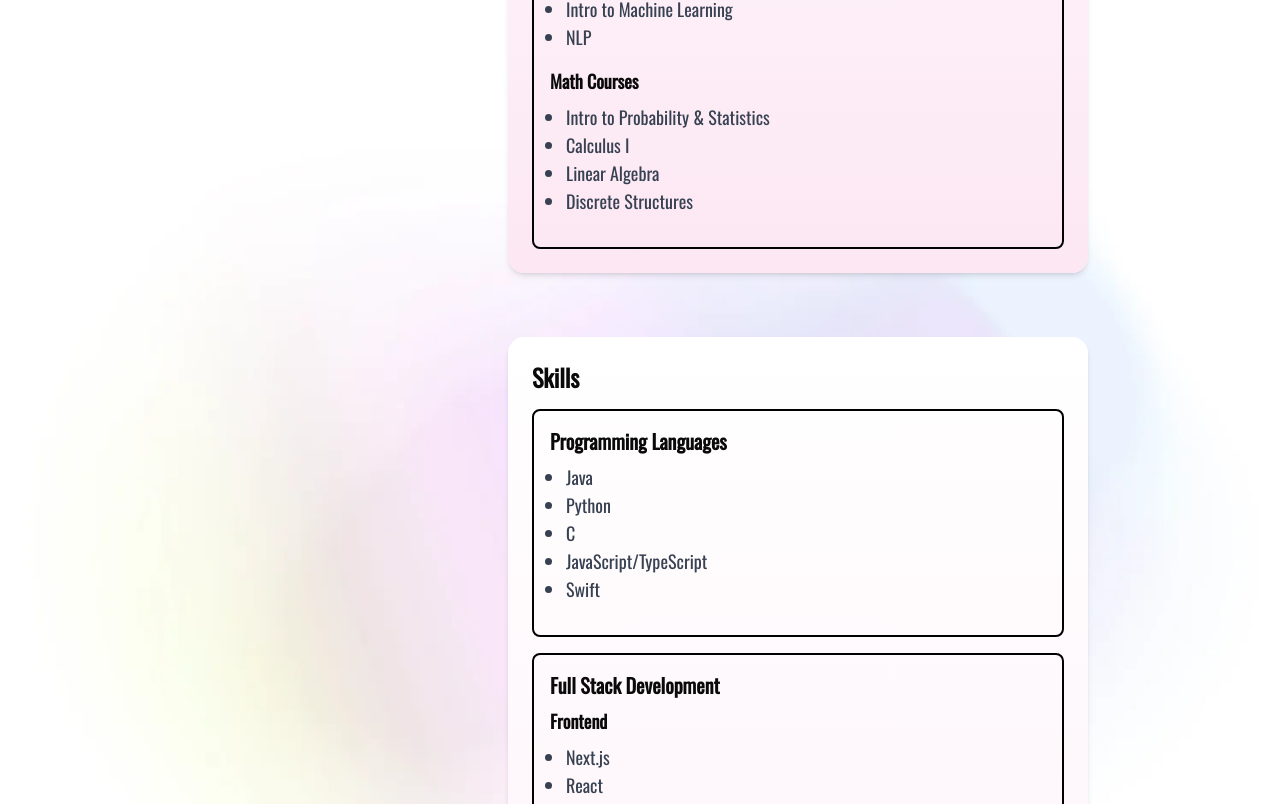
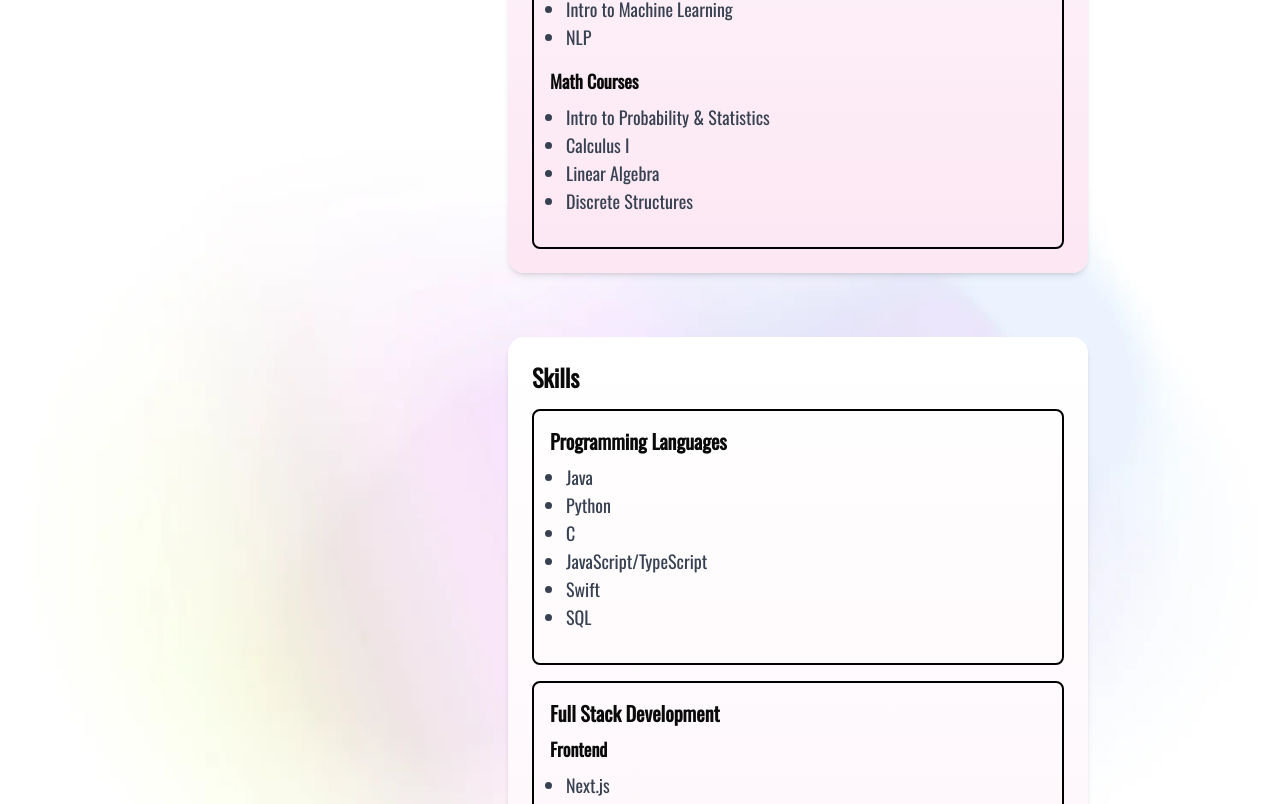
Before and after one commit to ykunus/MyPortfolio, a Next.js app: page / in a window 1280 px wide. Shown: the part 1993-2797 px from the top of the page. Built offline with nearby package versions, Linux system fonts and the light colour scheme.

Commit message:
updated skills

```diff
--- a/src/app/pages/about.tsx
+++ b/src/app/pages/about.tsx
@@ -51,13 +51,13 @@ const About = () => {
                 <div className="flex flex-col gap-4">
                     <Container
                         title="Programming Languages"
-                        content={[[null, "Java", "Python", "C", "JavaScript/TypeScript", "Swift"]]}
+                        content={[[null, "Java", "Python", "C", "JavaScript/TypeScript", "Swift", "SQL"]]}
                     />
                     <Container
                         title="Full Stack Development"
-                        content={[["Frontend", "Next.js", "React", "HTML/CSS", "Tailwind CSS"],
+                        content={[["Frontend", "Next.js", "React", "HTML/CSS/Tailwind", "JUnit"],
                         ["Backend", "Node.js", "Flask"],
-                        ["Cloud Services & Databases", "CosmosDB", "Azure"]]}
+                        ["Cloud Services & Databases", "CosmosDB","MongoDB","Firebase,","AWS", "Azure", "PostgreSQL", "SQLite"]]}
                     />
                     <Container
                         title="Machine Learning & Data Science"
@@ -85,7 +85,7 @@ const About = () => {
                             and high school students, ensuring comprehensive support
                         </li>
                         <li>
-                            <span className="text-black font-bold">Led a group of 7 Mentors: </span>Manage and mentor a team of Seven, equipping them with effective strategies to
+                            <span className="text-black font-bold">Led a team of 7 Mentors: </span>Manage and mentor a team of seven, equipping them with effective strategies to
                             support student development
                         </li>
                         <li>
```
